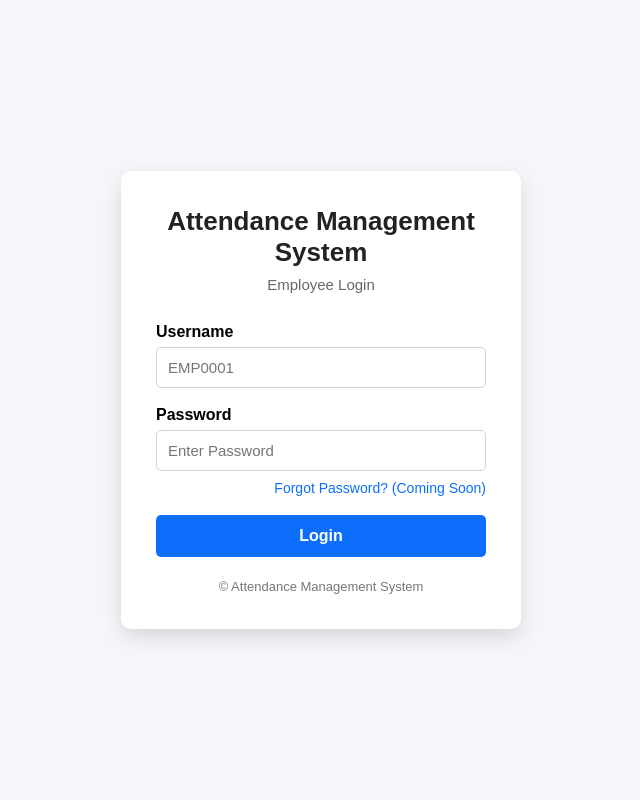
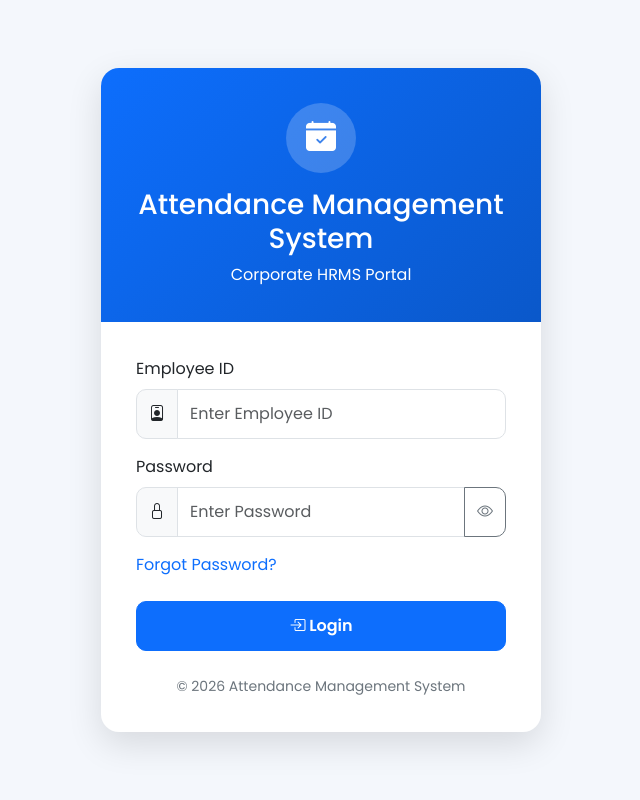
Before and after one commit to gaurav123-code/Attendance-Management-System, a Django app: page /login/ in a window 1280 px wide. Shown: the whole page, without its empty margins (319-959 px from the left). Run offline with Django 5.2, Linux system fonts and the light colour scheme.

Commit message:
Update login.html

```diff
--- a/templates/registration/login.html
+++ b/templates/registration/login.html
@@ -10,210 +10,549 @@
         content="width=device-width, initial-scale=1.0"
     >
 
-    <title>Attendance Management System | Login</title>
+    <title>Login | Attendance Management System</title>
+
+
+    <link
+        href="https://cdn.jsdelivr.net/npm/bootstrap@5.3.3/dist/css/bootstrap.min.css"
+        rel="stylesheet"
+    >
+
+
+    <link
+        href="https://cdn.jsdelivr.net/npm/bootstrap-icons@1.11.3/font/bootstrap-icons.min.css"
+        rel="stylesheet"
+    >
+
+
+    <link
+        href="https://fonts.googleapis.com/css2?family=Poppins:wght@300;400;500;600;700&display=swap"
+        rel="stylesheet"
+    >
+
 
     <style>
 
-        * {
-            margin: 0;
-            padding: 0;
-            box-sizing: border-box;
-            font-family: Arial, Helvetica, sans-serif;
+        body{
+
+            font-family:'Poppins',sans-serif;
+
+            background:#f4f7fc;
+
+            min-height:100vh;
+
+            display:flex;
+
+            align-items:center;
+
+            justify-content:center;
+
         }
 
-        body {
-            background: #f4f6f9;
-            display: flex;
-            justify-content: center;
-            align-items: center;
-            min-height: 100vh;
-            padding: 20px;
+
+        .login-card{
+
+            width:100%;
+
+            max-width:440px;
+
+            background:#fff;
+
+            border-radius:18px;
+
+            box-shadow:0 12px 35px rgba(0,0,0,.12);
+
+            overflow:hidden;
+
         }
 
-        .login-card {
-            width: 100%;
-            max-width: 400px;
-            background: #ffffff;
-            padding: 35px;
-            border-radius: 10px;
-            box-shadow: 0 8px 20px rgba(0, 0, 0, 0.12);
+
+        .card-header-custom{
+
+            background:linear-gradient(135deg,#0d6efd,#0a58ca);
+
+            color:#fff;
+
+            padding:35px;
+
+            text-align:center;
+
         }
 
-        h1 {
-            text-align: center;
-            color: #222;
-            font-size: 26px;
-            margin-bottom: 8px;
+
+        .logo{
+
+            width:70px;
+
+            height:70px;
+
+            border-radius:50%;
+
+            background:rgba(255,255,255,.2);
+
+            display:flex;
+
+            align-items:center;
+
+            justify-content:center;
+
+            margin:auto;
+
+            margin-bottom:15px;
+
+            font-size:30px;
+
         }
 
-        .subtitle {
-            text-align: center;
-            color: #666;
-            margin-bottom: 30px;
-            font-size: 15px;
+
+        .card-body-custom{
+
+            padding:35px;
+
         }
 
-        .message {
-            padding: 12px;
-            margin-bottom: 18px;
-            border-radius: 5px;
-            font-size: 14px;
+
+        .form-control{
+
+            border-radius:10px;
+
+            padding:12px;
+
         }
 
-        .error {
-            background: #fdeaea;
-            color: #b02a37;
-            border: 1px solid #f5c2c7;
+
+        .input-group-text{
+
+            background:#f8f9fa;
+
+            border-radius:10px 0 0 10px;
+
         }
 
-        .success {
-            background: #e8f5e9;
-            color: #146c43;
-            border: 1px solid #badbcc;
+
+        .input-group .btn{
+
+            border-radius:0 10px 10px 0;
+
         }
 
-        label {
-            display: block;
-            margin-bottom: 6px;
-            font-weight: bold;
+
+        .btn-login{
+
+            border-radius:10px;
+
+            padding:12px;
+
+            font-weight:600;
+
         }
 
-        input {
-            width: 100%;
-            padding: 11px;
-            border: 1px solid #ced4da;
-            border-radius: 5px;
-            margin-bottom: 18px;
-            font-size: 15px;
+
+        .footer-text{
+
+            color:#6c757d;
+
+            font-size:14px;
+
+            text-align:center;
+
+            margin-top:25px;
+
         }
 
-        input:focus {
-            outline: none;
-            border-color: #0d6efd;
+
+        a{
+
+            text-decoration:none;
+
         }
 
-        button {
-            width: 100%;
-            padding: 12px;
-            border: none;
-            border-radius: 5px;
-            background: #0d6efd;
-            color: white;
-            font-size: 16px;
-            font-weight: bold;
-            cursor: pointer;
-        }
-
-        button:hover {
-            background: #0b5ed7;
-        }
-
-        .footer {
-            margin-top: 22px;
-            text-align: center;
-            font-size: 13px;
-            color: #777;
-        }
-
-        .forgot-password {
-            text-align: right;
-            margin-top: -10px;
-            margin-bottom: 18px;
-        }
-
-        .forgot-password span {
-            color: #0d6efd;
-            font-size: 14px;
-        }
 
     </style>
 
+
 </head>
+
 
 <body>
 
+
 <div class="login-card">
 
-    <h1>Attendance Management System</h1>
 
-    <p class="subtitle">
-        Employee Login
+    <div class="card-header-custom">
+
+
+        <div class="logo">
+
+            <i class="bi bi-calendar-check-fill"></i>
+
+        </div>
+
+
+        <h3 class="mb-2">
+
+            Attendance Management System
+
+        </h3>
+
+
+        <p class="mb-0">
+
+            Corporate HRMS Portal
+
         </p>
+
+
+    </div>
+
+
+
+    <div class="card-body-custom">
+
+
 
         {% if messages %}
 
             {% for message in messages %}
 
-            <div class="message {{ message.tags }}">
+
+                <div class="alert alert-{{ message.tags }} alert-dismissible fade show">
+
+
                     {{ message }}
+
+
+                    <button
+
+                        type="button"
+
+                        class="btn-close"
+
+                        data-bs-dismiss="alert"
+
+                    ></button>
+
+
                 </div>
+
 
             {% endfor %}
 
         {% endif %}
 
+
+
+
         {% if form.errors %}
 
-        <div class="message error">
-            Invalid username or password.
+
+            <div class="alert alert-danger">
+
+                Invalid Employee ID or Password.
+
             </div>
+
 
         {% endif %}
 
+
+
+
+
         <form method="post">
+
 
             {% csrf_token %}
 
+
+
             {% if next %}
+
+
                 <input
+
                     type="hidden"
+
                     name="next"
+
                     value="{{ next }}"
+
                 >
+
+
             {% endif %}
 
-        <label for="username">
-            Username
+
+
+
+
+            <div class="mb-3">
+
+
+                <label class="form-label">
+
+                    Employee ID
+
                 </label>
 
+
+
+                <div class="input-group">
+
+
+                    <span class="input-group-text">
+
+
+                        <i class="bi bi-person-badge"></i>
+
+
+                    </span>
+
+
+
                     <input
-            id="username"
+
                         type="text"
+
                         name="username"
-            placeholder="EMP0001"
+
+                        class="form-control"
+
+                        placeholder="Enter Employee ID"
+
                         autocomplete="username"
+
                         required
+
                     >
 
-        <label for="password">
+
+
+                </div>
+
+
+            </div>
+
+
+
+
+
+            <div class="mb-3">
+
+
+                <label class="form-label">
+
                     Password
+
                 </label>
 
+
+
+                <div class="input-group">
+
+
+
+                    <span class="input-group-text">
+
+
+                        <i class="bi bi-lock"></i>
+
+
+                    </span>
+
+
+
+
+
                     <input
+
+                        type="password"
+
+                        name="password"
+
                         id="password"
-            type="password"
-            name="password"
+
+                        class="form-control"
+
                         placeholder="Enter Password"
+
                         autocomplete="current-password"
+
                         required
+
                     >
 
-        <div class="forgot-password">
-            <span>Forgot Password? (Coming Soon)</span>
+
+
+
+                    <button
+
+                        type="button"
+
+                        class="btn btn-outline-secondary"
+
+                        onclick="togglePassword()"
+
+                    >
+
+
+                        <i
+
+                            class="bi bi-eye"
+
+                            id="eyeIcon"
+
+                        ></i>
+
+
+                    </button>
+
+
+
                 </div>
 
-        <button type="submit">
+
+
+            </div>
+
+
+
+
+
+            <div class="d-flex justify-content-between align-items-center mb-4">
+
+
+                <a href="{% url 'password_reset' %}">
+
+
+                    Forgot Password?
+
+
+                </a>
+
+
+
+            </div>
+
+
+
+
+
+            <button
+
+                type="submit"
+
+                class="btn btn-primary w-100 btn-login"
+
+            >
+
+
+
+                <i class="bi bi-box-arrow-in-right"></i>
+
+
                 Login
+
+
+
             </button>
+
+
+
 
         </form>
 
-    <div class="footer">
-        © Attendance Management System
-    </div>
+
+
+
+
+        <div class="footer-text">
+
+
+            © 2026 Attendance Management System
+
 
         </div>
 
+
+
+    </div>
+
+
+
+</div>
+
+
+
+
+
+<script>
+
+
+function togglePassword(){
+
+
+    const password = document.getElementById("password");
+
+
+    const icon = document.getElementById("eyeIcon");
+
+
+
+    if(password.type === "password"){
+
+
+
+        password.type = "text";
+
+
+        icon.classList.remove("bi-eye");
+
+
+        icon.classList.add("bi-eye-slash");
+
+
+
+    }
+
+
+    else{
+
+
+
+        password.type = "password";
+
+
+        icon.classList.remove("bi-eye-slash");
+
+
+        icon.classList.add("bi-eye");
+
+
+
+    }
+
+
+}
+
+
+
+</script>
+
+
+
+
+
+<script
+
+src="https://cdn.jsdelivr.net/npm/bootstrap@5.3.3/dist/js/bootstrap.bundle.min.js">
+
+</script>
+
+
+
 </body>
 
+
 </html>
```
Lines whose indentation alone changed are shown as unchanged.
